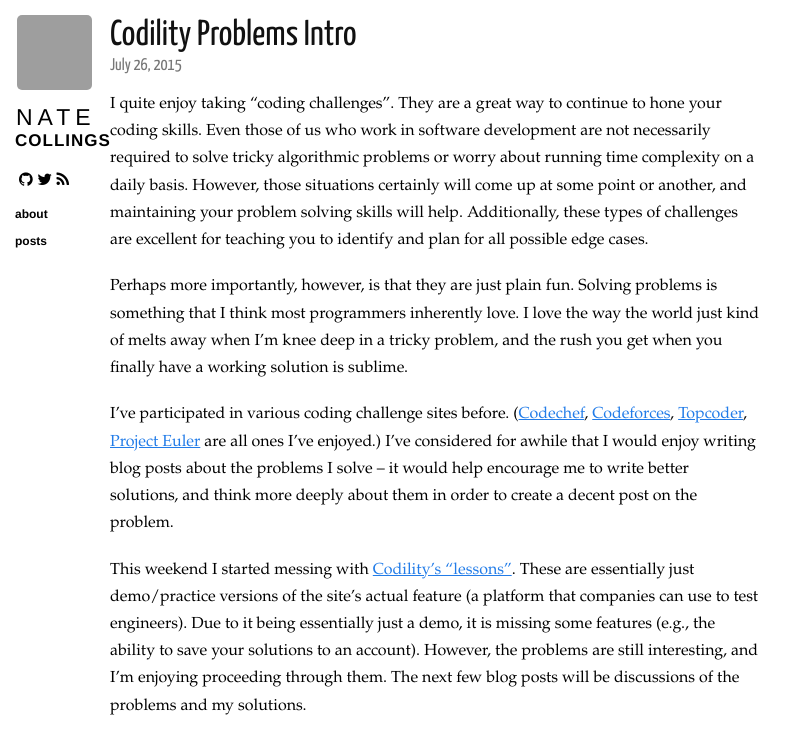
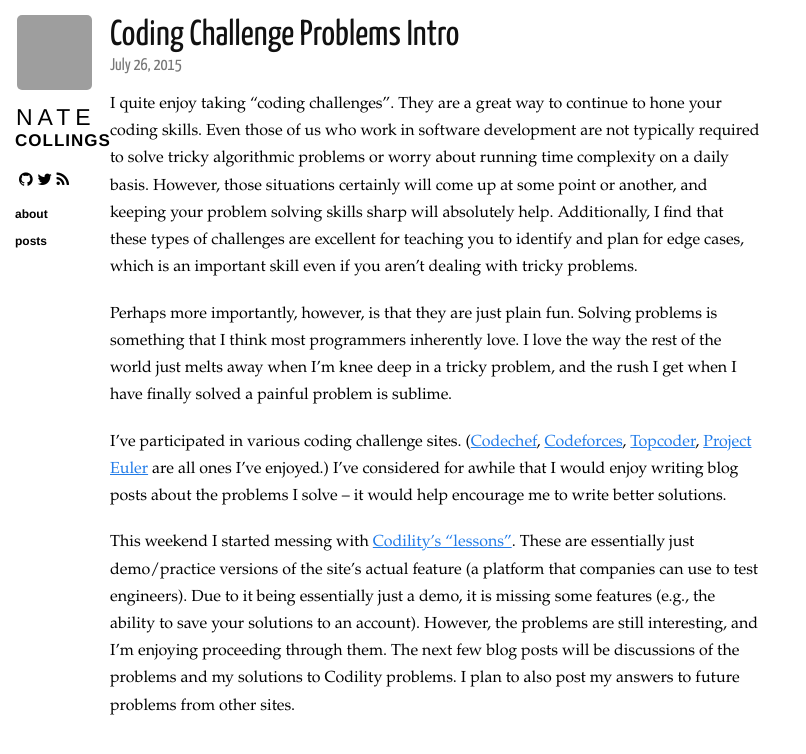
Before and after one commit to naiyt/naiyt.github.io, a Jekyll site: the page built from _posts/2015-07-26-codility.md, in a window 1280 px wide, cut to the strip 0-754 px from the top of the page. Shown: the whole strip, without its empty margins (0-806 px from the left). Built offline with Jekyll 4.4.1, drawn with Linux system fonts in a browser that asks for light colours; nearby versions of some CDN libraries; Markdown is read by kramdown in place of the engine named in the settings; grey boxes are pictures that could not be loaded.

Commit message:
some rewoding on the first codility post

```diff
--- a/_posts/2015-07-26-codility.md
+++ b/_posts/2015-07-26-codility.md
@@ -1,12 +1,12 @@
 ---
 layout: post
-title: Codility Problems Intro
+title: Coding Challenge Problems Intro
 ---
 
-I quite enjoy taking "coding challenges". They are a great way to continue to hone your coding skills. Even those of us who work in software development are not necessarily required to solve tricky algorithmic problems or worry about running time complexity on a daily basis. However, those situations certainly will come up at some point or another, and maintaining your problem solving skills will help. Additionally, these types of challenges are excellent for teaching you to identify and plan for all possible edge cases.
+I quite enjoy taking "coding challenges". They are a great way to continue to hone your coding skills. Even those of us who work in software development are not typically required to solve tricky algorithmic problems or worry about running time complexity on a daily basis. However, those situations certainly will come up at some point or another, and keeping your problem solving skills sharp will absolutely help. Additionally, I find that these types of challenges are excellent for teaching you to identify and plan for edge cases, which is an important skill even if you aren't dealing with tricky problems.
 
-Perhaps more importantly, however, is that they are just plain fun. Solving problems is something that I think most programmers inherently love. I love the way the world just kind of melts away when I'm knee deep in a tricky problem, and the rush you get when you finally have a working solution is sublime.
+Perhaps more importantly, however, is that they are just plain fun. Solving problems is something that I think most programmers inherently love. I love the way the rest of the world just melts away when I'm knee deep in a tricky problem, and the rush I get when I have finally solved a painful problem is sublime.
 
-I've participated in various coding challenge sites before. ([Codechef](https://www.codechef.com/), [Codeforces](https://codeforces.com), [Topcoder](https://topcoder.com), [Project Euler](https://projecteuler.net) are all ones I've enjoyed.) I've considered for awhile that I would enjoy writing blog posts about the problems I solve -- it would help encourage me to write better solutions, and think more deeply about them in order to create a decent post on the problem.
+I've participated in various coding challenge sites. ([Codechef](https://www.codechef.com/), [Codeforces](https://codeforces.com), [Topcoder](https://topcoder.com), [Project Euler](https://projecteuler.net) are all ones I've enjoyed.) I've considered for awhile that I would enjoy writing blog posts about the problems I solve -- it would help encourage me to write better solutions.
 
-This weekend I started messing with [Codility's "lessons"](https://codility.com/programmers/lessons/). These are essentially just demo/practice versions of the site's actual feature (a platform that companies can use to test engineers). Due to it being essentially just a demo, it is missing some features (e.g., the ability to save your solutions to an account). However, the problems are still interesting, and I'm enjoying proceeding through them. The next few blog posts will be discussions of the problems and my solutions.
+This weekend I started messing with [Codility's "lessons"](https://codility.com/programmers/lessons/). These are essentially just demo/practice versions of the site's actual feature (a platform that companies can use to test engineers). Due to it being essentially just a demo, it is missing some features (e.g., the ability to save your solutions to an account). However, the problems are still interesting, and I'm enjoying proceeding through them. The next few blog posts will be discussions of the problems and my solutions to Codility problems. I plan to also post my answers to future problems from other sites.
```
